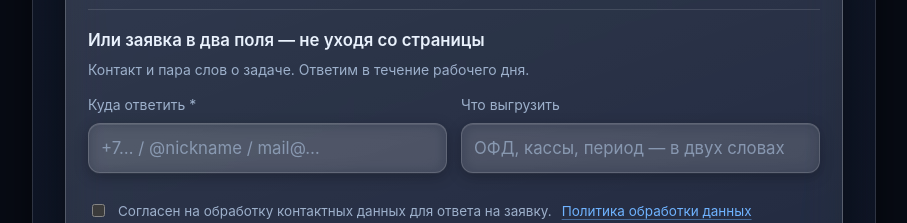
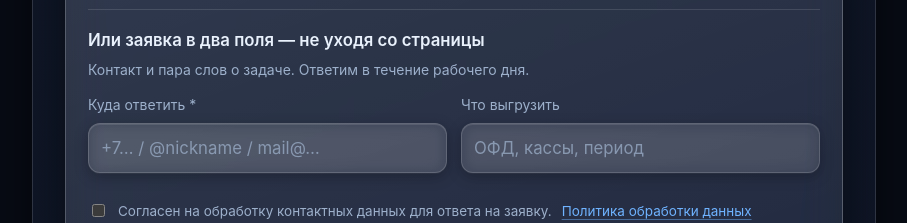
Before and after one commit to irek98/chekhub-site, a plain HTML site: page articles/zakazat-vygruzku-chekov-iz-ofd.html in a window 1280 px wide. Shown: the part 1240-1463 px from the top of the page, without its empty margins (40-947 px from the left). Drawn offline with Linux system fonts and the light colour scheme.

Commit message:
Статья: короткий плейсхолдер в поле Что выгрузить (на мобильном обрезался)

```diff
--- a/articles/zakazat-vygruzku-chekov-iz-ofd.html
+++ b/articles/zakazat-vygruzku-chekov-iz-ofd.html
@@ -155,7 +155,7 @@
               </div>
               <div class="field">
                 <label for="qa-task">Что выгрузить</label>
-                <input id="qa-task" name="task" type="text" maxlength="200" placeholder="ОФД, кассы, период — в двух словах">
+                <input id="qa-task" name="task" type="text" maxlength="200" placeholder="ОФД, кассы, период">
               </div>
             </div>
             <label class="form-consent"><input type="checkbox" name="consent" value="да" required> Согласен на обработку контактных данных для ответа на заявку. <a href="../politika.html">Политика обработки данных</a></label>
```
